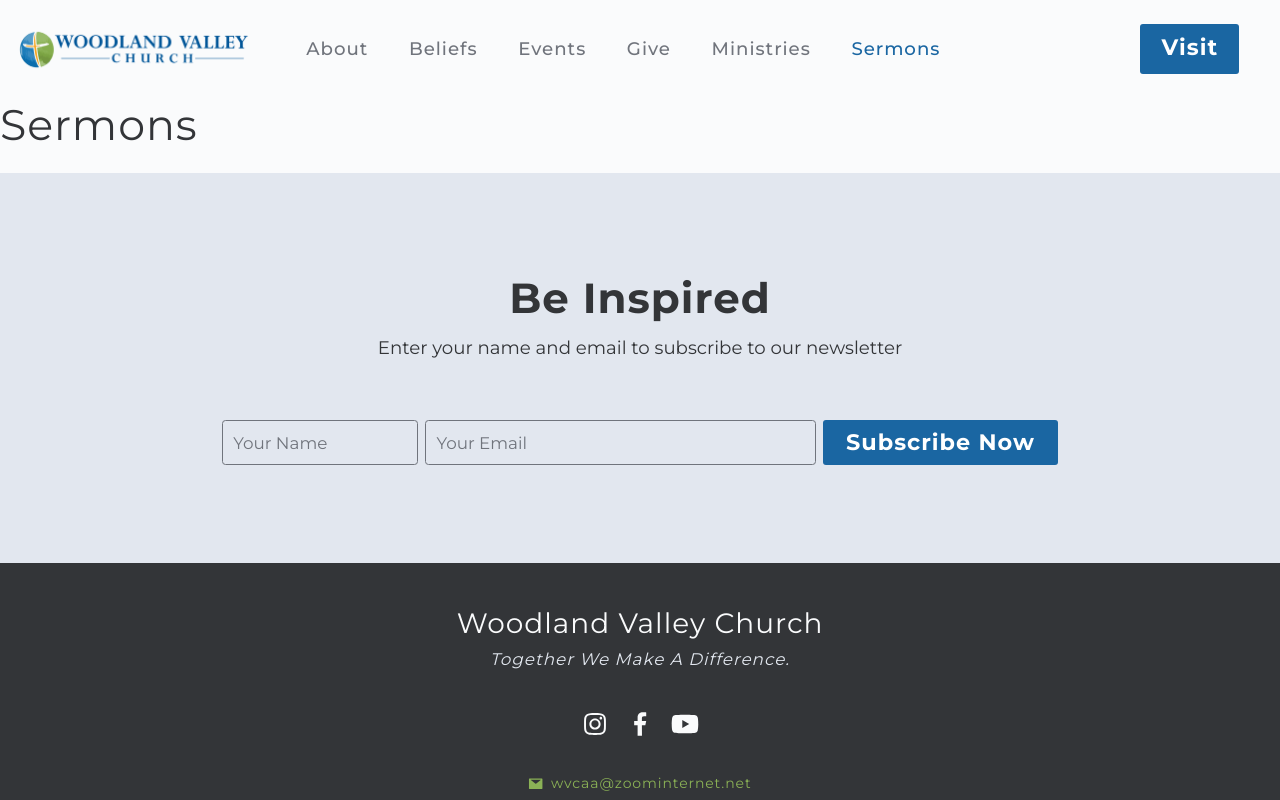
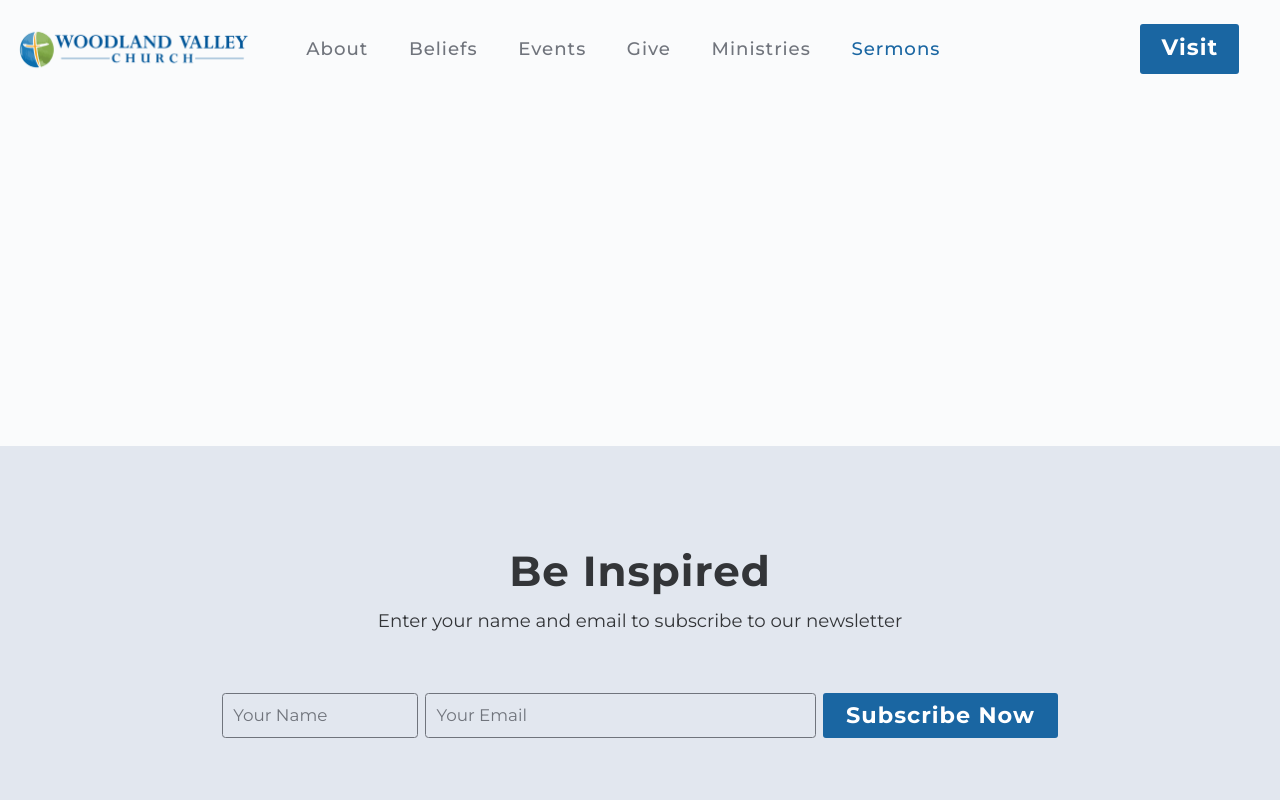
Before and after one commit to jclind/woodland-valley-church-website, a React (Create React App) app: page /sermons in a window 1280 px wide. Built offline with nearby package versions, Linux system fonts and the light colour scheme; no server answers.

Commit message:
Working on adding newest youtube video to page without youtube api

```diff
--- a/package.json
+++ b/package.json
@@ -8,6 +8,7 @@
     "@testing-library/user-event": "^12.8.3",
     "bootstrap": "^5.1.1",
     "hamburger-react": "^2.4.1",
+    "jquery": "^3.6.0",
     "normalize.css": "^8.0.1",
     "react": "^17.0.2",
     "react-bootstrap": "^2.0.0-rc.0",
--- a/src/pages/Sermons/Sermons.js
+++ b/src/pages/Sermons/Sermons.js
@@ -1,9 +1,66 @@
-import React from 'react'
+import React, { useState } from 'react'
+import $ from 'jquery'
 
 const Sermons = () => {
+  // const [ids, setIds] = useState([])
+  // const url = `https://youtube.googleapis.com/youtube/v3/search?part=snippet&channelId=UCc6IeASF19Yk7nM3BbOyQng&key=AIzaSyALaz3TYItdDed52907J0A-KlgoipMxIFg`
+  // fetch(url)
+  //   .then(res => res.json())
+  //   .then(function (data) {
+  //     // console.log(
+  //     console.log(data)
+  //     const videos = data.items.filter(item => {
+  //       return item.id.kind === 'youtube#video'
+  //     })
+  //     setIds(videos.map(item => item.id.videoId))
+  //     // )
+  //   })
+  //   .catch(err => console.log(err))
+  const channelID = 'UCc6IeASF19Yk7nM3BbOyQng'
+  const reqURL = 'https://www.youtube.com/feeds/videos.xml?channel_id='
+  $.getJSON(
+    'https://api.rss2json.com/v1/api.json?rss_url=' +
+      encodeURIComponent(reqURL) +
+      channelID,
+    function (data) {
+      var link = data.items[0].link
+      console.log(data.items)
+      var id = link.substr(link.indexOf('=') + 1)
+      console.log(id)
+      $('#youtube_video1').attr(
+        'src',
+        'https://youtube.com/embed/' + id + '?controls=0&showinfo=0&rel=0'
+      )
+    }
+  )
+  $.getJSON(
+    'https://api.rss2json.com/v1/api.json?rss_url=' +
+      encodeURIComponent(reqURL) +
+      channelID,
+    function (data) {
+      var link = data.items[1].link
+      var id = link.substr(link.indexOf('=') + 1)
+      console.log(id)
+      $('#youtube_video2').attr(
+        'src',
+        'https://youtube.com/embed/' + id + '?controls=0&showinfo=0&rel=0'
+      )
+    }
+  )
   return (
     <div>
-      <h1>Sermons</h1>
+      <iframe
+        id='youtube_video1'
+        width='600'
+        height='340'
+        frameborder='0'
+      ></iframe>
+      <iframe
+        id='youtube_video2'
+        width='600'
+        height='340'
+        frameborder='0'
+      ></iframe>
     </div>
   )
 }
```
Also changed, not shown: 1 other file (tests, documents, lock files or other folders).
